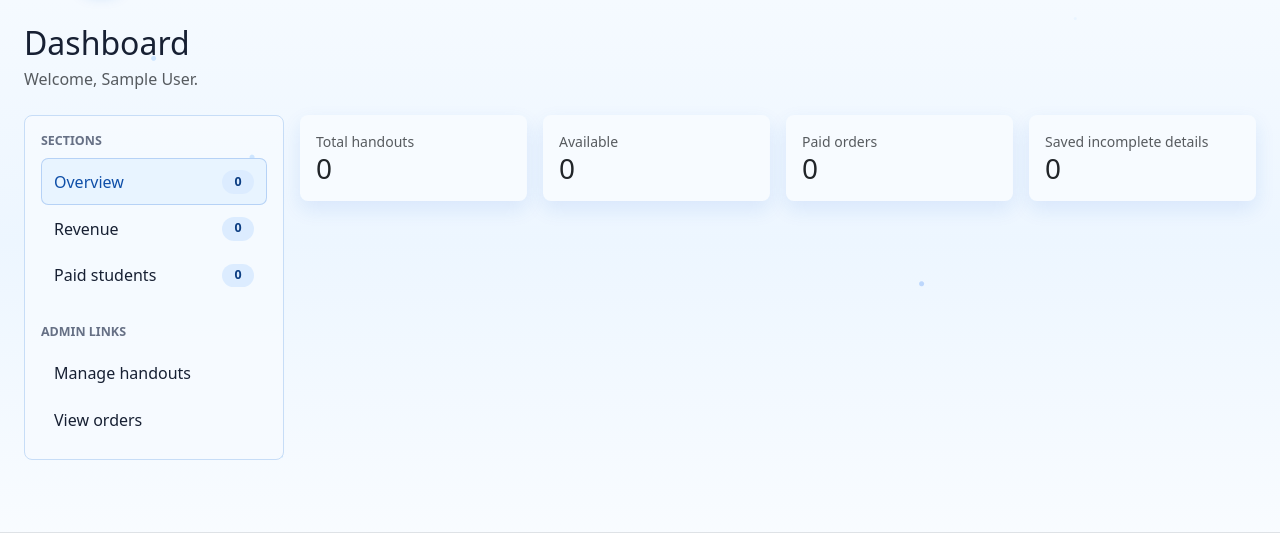
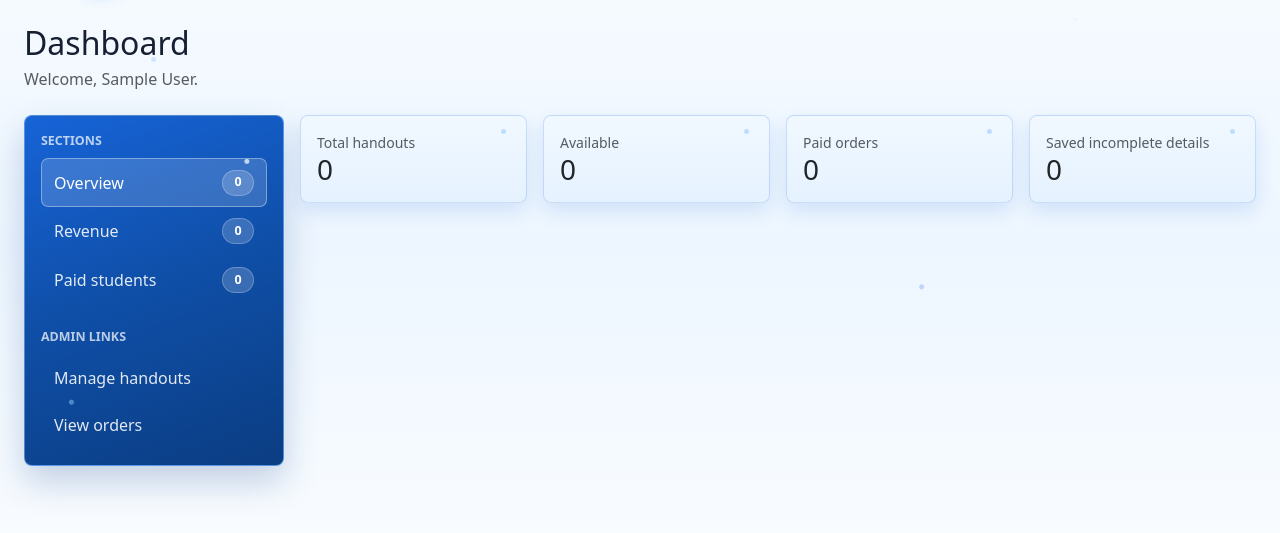
Before and after one commit to kennedyadosibe/handout_payment_system, a PHP site: page /admin/dashboard.php in a window 1280 px wide. Shown: the part 61-594 px from the top of the page. Run offline with PHP 8.4, Linux system fonts and the light colour scheme; the visitor is signed in with stand-in values (Sample User, id 1); data that the repository does not hold is empty.

Commit message:
Style dashboard sidebar blue

```diff
--- a/assets/css/styles.css
+++ b/assets/css/styles.css
@@ -168,9 +168,12 @@ body {
 }
 
 .dashboard-card {
-    border: 0;
+    background:
+        radial-gradient(circle at 90% 18%, rgba(142, 197, 255, .5) 0 2px, transparent 3px),
+        linear-gradient(180deg, #f1f8ff 0%, #e5f2ff 100%) !important;
+    border: 1px solid rgba(23, 100, 216, .18) !important;
     border-radius: .5rem;
-    box-shadow: 0 .5rem 1.25rem rgba(23, 100, 216, .11);
+    box-shadow: 0 .5rem 1.25rem rgba(23, 100, 216, .14);
 }
 
 .dashboard-shell {
@@ -182,17 +185,19 @@ body {
 
 .dashboard-sidebar {
     background:
-        radial-gradient(circle at 88% 12%, rgba(142, 197, 255, .38) 0 2px, transparent 3px),
-        rgba(247, 251, 255, .9);
-    border: 1px solid var(--line);
+        radial-gradient(circle at 86% 13%, rgba(255, 255, 255, .7) 0 2px, transparent 3px),
+        radial-gradient(circle at 18% 82%, rgba(142, 197, 255, .5) 0 2px, transparent 3px),
+        linear-gradient(160deg, #1764d8 0%, #0f4fa8 48%, #0b3d82 100%);
+    border: 1px solid rgba(142, 197, 255, .55);
     border-radius: .5rem;
+    box-shadow: 0 1rem 2.2rem rgba(11, 61, 130, .22);
     padding: 1rem;
     position: sticky;
     top: 1rem;
 }
 
 .sidebar-label {
-    color: #667085;
+    color: rgba(255, 255, 255, .72);
     font-size: .78rem;
     font-weight: 800;
     letter-spacing: 0;
@@ -206,7 +211,7 @@ body {
     background: transparent;
     border: 1px solid transparent;
     border-radius: .45rem;
-    color: var(--ink);
+    color: rgba(255, 255, 255, .88);
     display: flex;
     justify-content: space-between;
     min-height: 44px;
@@ -219,15 +224,16 @@ body {
 .dashboard-nav-item:hover,
 .dashboard-nav-link:hover,
 .dashboard-nav-item.active {
-    background: var(--blue-soft);
-    border-color: rgba(23, 100, 216, .24);
-    color: #0f4fa8;
+    background: rgba(255, 255, 255, .16);
+    border-color: rgba(255, 255, 255, .36);
+    color: #fff;
 }
 
 .dashboard-nav-item strong {
-    background: #dcecff;
+    background: rgba(255, 255, 255, .18);
+    border: 1px solid rgba(255, 255, 255, .24);
     border-radius: 999px;
-    color: #0b3d82;
+    color: #fff;
     font-size: .78rem;
     min-width: 2rem;
     padding: .16rem .45rem;
@@ -237,6 +243,14 @@ body {
 .dashboard-content,
 .dashboard-panel {
     min-width: 0;
+}
+
+.dashboard-content > .dashboard-panel > .bg-white {
+    background:
+        radial-gradient(circle at 92% 8%, rgba(142, 197, 255, .42) 0 2px, transparent 3px),
+        linear-gradient(180deg, #f1f8ff 0%, #e8f4ff 100%) !important;
+    border-color: rgba(23, 100, 216, .22) !important;
+    box-shadow: 0 .8rem 2rem rgba(23, 100, 216, .12);
 }
 
 .revenue-card {
```
Also changed, not shown: docs/features/dashboard-blue-sidebar-design.md (added, +26 -0 lines), progress/PROGRESS.md (+2 -0 lines).
